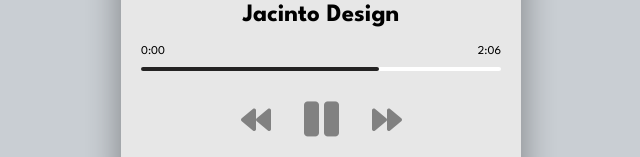
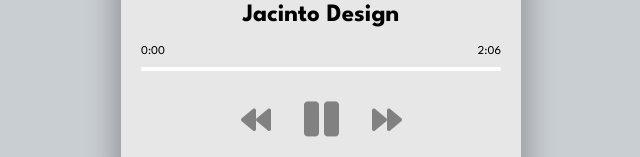
Before and after one commit to wiseacreserj/ztm-20projects-music-player, a plain HTML site: page index.html in a window 1280 px wide. Both pictures are taken after a click on the icon 575 px from the left and 591 px from the top of the page. Shown: the part 471-628 px from the top of the page, without its empty margins (319-959 px from the left). Drawn offline with Linux system fonts and the light colour scheme.

Commit message:
project done

```diff
--- a/script.js
+++ b/script.js
@@ -2,6 +2,10 @@ const image = document.querySelector("img");
 const title = document.querySelector("#title");
 const artist = document.querySelector("#artist");
 const music = document.querySelector("audio");
+const progressContainer = document.querySelector("#progress-container");
+const progress = document.querySelector("#progress");
+const currentTimeEl = document.querySelector("#current-time");
+const durationEl = document.querySelector("#duration");
 const prevBtn = document.querySelector("#prev");
 const nextBtn = document.querySelector("#next");
 const playBtn = document.querySelector("#play");
@@ -92,6 +96,44 @@ const nextSong = () => {
 //On Load - select first song
 loadSong(songs[songIndex]);
 
+//Update Progress Bar & Time
+const updateProgressBar = (event) => {
+    if (isPlaying) {
+        const { duration, currentTime } = event.srcElement;
+        //Update progress bar width
+        const progressPercent = (currentTime / duration) * 100;
+        progress.style.width = `${progressPercent}%`;
+        const durationMinutes = Math.floor(duration / 60);
+        let durationSeconds = Math.floor(duration % 60);
+        if (durationSeconds < 10) {
+            durationSeconds = `0${durationSeconds}`;
+        }
+        //Delay for avoid NaN
+        if (durationSeconds) {
+            durationEl.textContent = `${durationMinutes}:${durationSeconds}`;
+        }
+        //Current time proggress
+        const currentMinutes = Math.floor(currentTime / 60);
+        let currentSeconds = Math.floor(currentTime % 60);
+        if (currentSeconds < 10) {
+            currentSeconds = `0${currentSeconds}`;
+        }
+        currentTimeEl.textContent = `${currentMinutes}:${currentSeconds}`;
+    }
+};
+
+//Set progress bar
+
+const setProgressBar = (event) => {
+    const width = event.srcElement.clientWidth;
+    const clickX = event.offsetX;
+    const { duration } = music;
+    music.currentTime = (clickX / width) * duration;
+};
+
 //Event Listeners
 prevBtn.addEventListener("click", prevSong);
 nextBtn.addEventListener("click", nextSong);
+music.addEventListener("ended", nextSong);
+music.addEventListener("timeupdate", updateProgressBar);
+progressContainer.addEventListener("click", setProgressBar);
--- a/style.css
+++ b/style.css
@@ -68,7 +68,7 @@ h3 {
     border-radius: 5px;
     height: 100%;
     /* change this to show progress */
-    width: 66%;
+    width: 0%;
     transition: width 0.1s linear;
 }
 
```
